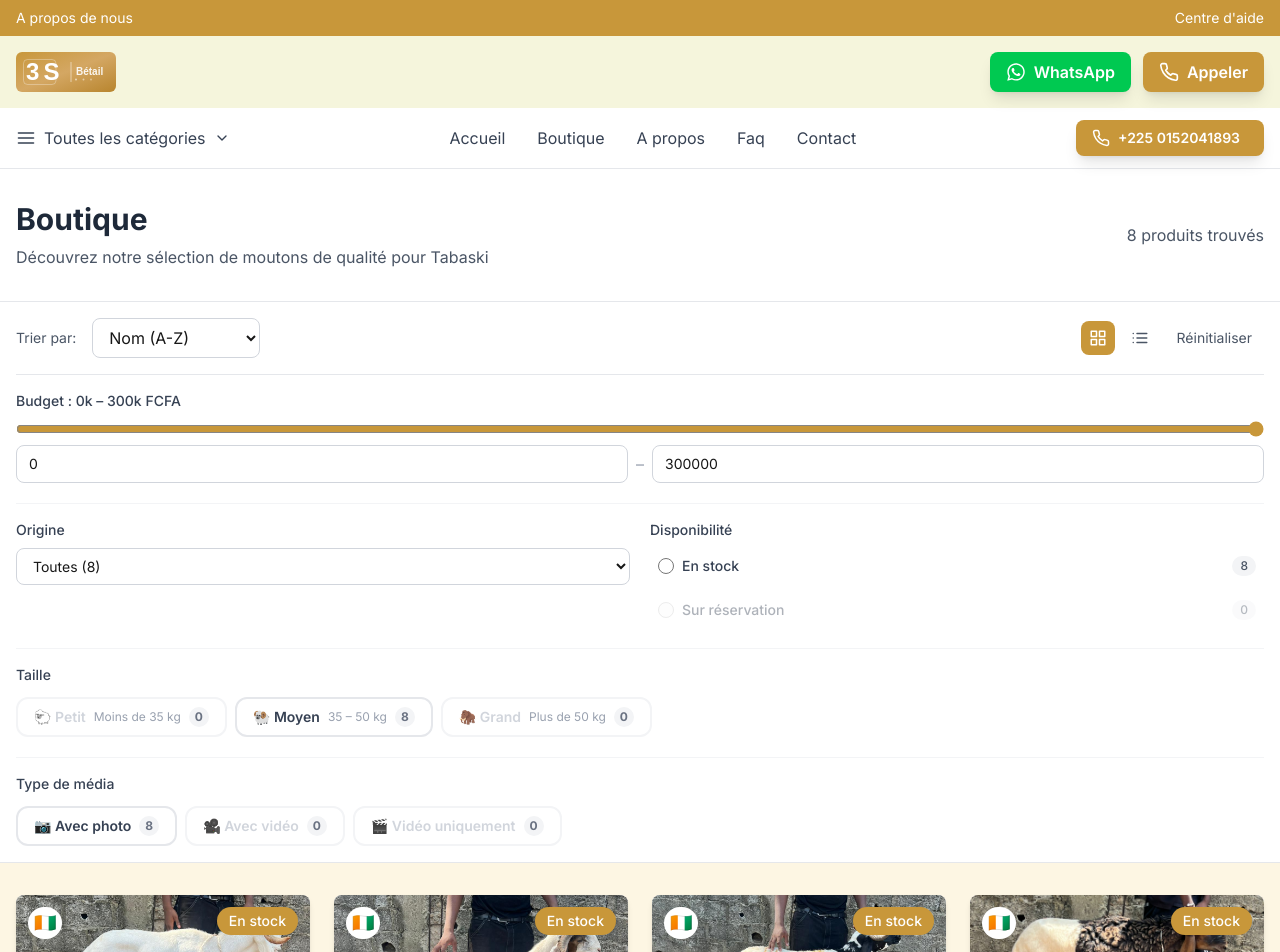
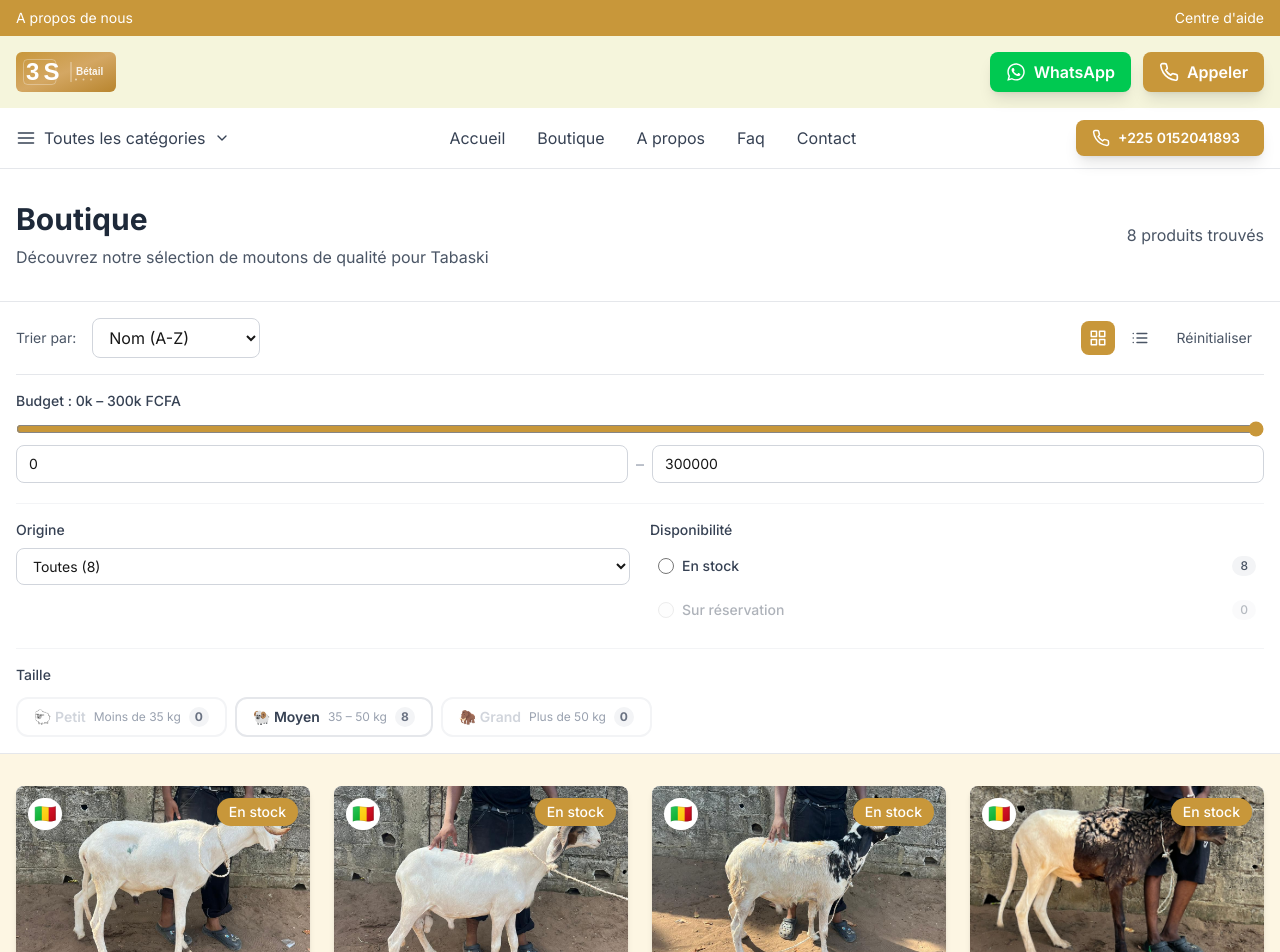
Before and after one commit to ArifD06/3S_Betail, a Next.js app: page /produits in a window 1280 px wide. Shown: the top 952 px of the page. Built offline with nearby package versions, Linux system fonts and the light colour scheme.

Commit message:
Suppression du filtre type de média (plus de vidéos) + màj origines
Co-Authored-By: Claude Sonnet 4.6 <noreply@anthropic.com>

```diff
--- a/app/produits/page.tsx
+++ b/app/produits/page.tsx
@@ -1,7 +1,7 @@
 'use client'
 
 import React, { useState, useEffect, Suspense } from 'react'
-import { FiArrowRight, FiFilter, FiGrid, FiList, FiStar, FiPlay } from 'react-icons/fi'
+import { FiArrowRight, FiFilter, FiGrid, FiList, FiStar } from 'react-icons/fi'
 import { products as allProducts, Product } from '@/data/products'
 import { useSearchParams } from 'next/navigation'
 
@@ -29,7 +29,6 @@ function BoutiqueContent() {
   const [priceRange, setPriceRange] = useState([0, 300000])
   const [selectedOrigin, setSelectedOrigin] = useState('')
   const [selectedAvailability, setSelectedAvailability] = useState('')
-  const [selectedMedia, setSelectedMedia] = useState<string[]>([])
   const [selectedTailles, setSelectedTailles] = useState<string[]>([])
 
   const sheepProducts = allProducts.filter(product => product.category === 'Mouton')
@@ -57,7 +56,6 @@ function BoutiqueContent() {
     setPriceRange([0, 300000])
     setSelectedOrigin('')
     setSelectedAvailability('')
-    setSelectedMedia([])
     setSelectedTailles([])
   }
 
@@ -78,16 +76,6 @@ function BoutiqueContent() {
       if (selectedAvailability === 'reservation' && product.stock === 'En stock') return false
 
       if (selectedTailles.length > 0 && !selectedTailles.includes(product.specifications.taille)) return false
-
-      if (selectedMedia.length > 0) {
-        const mediaMatches = selectedMedia.some(media => {
-          if (media === 'avec-photo') return !!product.image
-          if (media === 'avec-video') return !!product.video
-          if (media === 'video-uniquement') return !product.image && !!product.video
-          return false
-        })
-        if (!mediaMatches) return false
-      }
 
       return true
     })
@@ -337,40 +325,6 @@ function BoutiqueContent() {
               </div>
             </div>
 
-            {/* Row 4 : Type de média */}
-            <div className="pt-4 border-t border-gray-100">
-              <label className="block text-sm font-medium text-gray-700 mb-3">Type de média</label>
-              <div className="flex flex-wrap gap-2">
-                {[
-                  { id: 'avec-photo',      label: '📷 Avec photo',       count: sheepProducts.filter(p => !!p.image).length },
-                  { id: 'avec-video',      label: '🎥 Avec vidéo',       count: sheepProducts.filter(p => !!p.video).length },
-                  { id: 'video-uniquement',label: '🎬 Vidéo uniquement', count: sheepProducts.filter(p => !p.image && !!p.video).length }
-                ].map(media => {
-                  const active = selectedMedia.includes(media.id)
-                  return (
-                    <label key={media.id} className={`flex items-center gap-2 px-4 py-2 rounded-xl border-2 transition-all cursor-pointer select-none ${
-                      active
-                        ? 'border-[#C8973A] bg-[#FDF6E3] text-[#C8973A]'
-                        : media.count === 0
-                          ? 'border-gray-100 text-gray-300 cursor-not-allowed'
-                          : 'border-gray-200 hover:border-[#C8973A]/50 text-gray-700'
-                    }`}>
-                      <input type="checkbox"
-                        checked={active}
-                        disabled={media.count === 0}
-                        onChange={(e) => {
-                          if (e.target.checked) setSelectedMedia([...selectedMedia, media.id])
-                          else setSelectedMedia(selectedMedia.filter(m => m !== media.id))
-                        }}
-                        className="sr-only"
-                      />
-                      <span className="text-sm font-semibold">{media.label}</span>
-                      <span className={`text-xs px-1.5 py-0.5 rounded-full font-bold ${active ? 'bg-[#C8973A] text-white' : 'bg-gray-100 text-gray-500'}`}>{media.count}</span>
-                    </label>
-                  )
-                })}
-              </div>
-            </div>
           </div>
         </div>
       </div>
--- a/data/products.ts
+++ b/data/products.ts
@@ -26,9 +26,9 @@ export const products: Product[] = [
     id: 1,
     name: 'Mouton N°1',
     category: 'Mouton',
-    origin: "Côte d'Ivoire",
+    origin: "Burkina Faso",
     price: '190.000 FCFA (Possibilité de négociation)',
-    flag: "Côte d'Ivoire",
+    flag: "Burkina Faso",
     image: '/images/WhatsApp Image 2026-05-08 at 15.54.22.jpeg',
     images: [
       '/images/WhatsApp Image 2026-05-08 at 15.54.22.jpeg'
@@ -54,9 +54,9 @@ export const products: Product[] = [
     id: 2,
     name: 'Mouton N°2',
     category: 'Mouton',
-    origin: "Côte d'Ivoire",
+    origin: "Burkina Faso",
     price: '190.000 FCFA (Possibilité de négociation)',
-    flag: "Côte d'Ivoire",
+    flag: "Burkina Faso",
     image: '/images/WhatsApp Image 2026-05-08 at 15.54.32.jpeg',
     images: [
       '/images/WhatsApp Image 2026-05-08 at 15.54.32.jpeg'
@@ -82,9 +82,9 @@ export const products: Product[] = [
     id: 3,
     name: 'Mouton N°3',
     category: 'Mouton',
-    origin: "Côte d'Ivoire",
+    origin: "Burkina Faso",
     price: '190.000 FCFA (Possibilité de négociation)',
-    flag: "Côte d'Ivoire",
+    flag: "Burkina Faso",
     image: '/images/WhatsApp Image 2026-05-08 at 15.54.36.jpeg',
     images: [
       '/images/WhatsApp Image 2026-05-08 at 15.54.36.jpeg'
@@ -110,9 +110,9 @@ export const products: Product[] = [
     id: 4,
     name: 'Mouton N°4',
     category: 'Mouton',
-    origin: "Côte d'Ivoire",
+    origin: " Niger",
     price: '205.000 FCFA (Possibilité de négociation)',
-    flag: "Côte d'Ivoire",
+    flag: "Niger",
     image: '/images/WhatsApp Image 2026-05-12 at 21.57.29.jpeg',
     images: [
       '/images/WhatsApp Image 2026-05-12 at 21.57.29.jpeg'
@@ -138,7 +138,7 @@ export const products: Product[] = [
     id: 5,
     name: 'Mouton N°5',
     category: 'Mouton',
-    origin: "Côte d'Ivoire",
+    origin: " Côte d'Ivoire",
     price: '205.000 FCFA (Possibilité de négociation)',
     flag: "Côte d'Ivoire",
     image: '/images/WhatsApp Image 2026-05-12 at 21.57.33.jpeg',
@@ -166,9 +166,9 @@ export const products: Product[] = [
     id: 6,
     name: 'Mouton N°6',
     category: 'Mouton',
-    origin: "Côte d'Ivoire",
+    origin: "Niger",
     price: '205.000 FCFA (Possibilité de négociation)',
-    flag: "Côte d'Ivoire",
+    flag: "Niger",
     image: '/images/WhatsApp Image 2026-05-12 at 21.57.38.jpeg',
     images: [
       '/images/WhatsApp Image 2026-05-12 at 21.57.38.jpeg'
@@ -194,9 +194,9 @@ export const products: Product[] = [
     id: 7,
     name: 'Mouton N°7',
     category: 'Mouton',
-    origin: "Côte d'Ivoire",
+    origin: "Niger",
     price: '205.000 FCFA (Possibilité de négociation)',
-    flag: "Côte d'Ivoire",
+    flag: "Niger",
     image: '/images/WhatsApp Image 2026-05-12 at 21.57.41.jpeg',
     images: [
       '/images/WhatsApp Image 2026-05-12 at 21.57.41.jpeg'
@@ -222,9 +222,9 @@ export const products: Product[] = [
     id: 8,
     name: 'Mouton N°8',
     category: 'Mouton',
-    origin: "Côte d'Ivoire",
+    origin: "Niger",
     price: '150.000 FCFA (Possibilité de négociation)',
-    flag: "Côte d'Ivoire",
+    flag: "Niger",
     image: '/images/WhatsApp Image 2026-05-12 at 21.57.47.jpeg',
     images: [
       '/images/WhatsApp Image 2026-05-12 at 21.57.47.jpeg'
```
